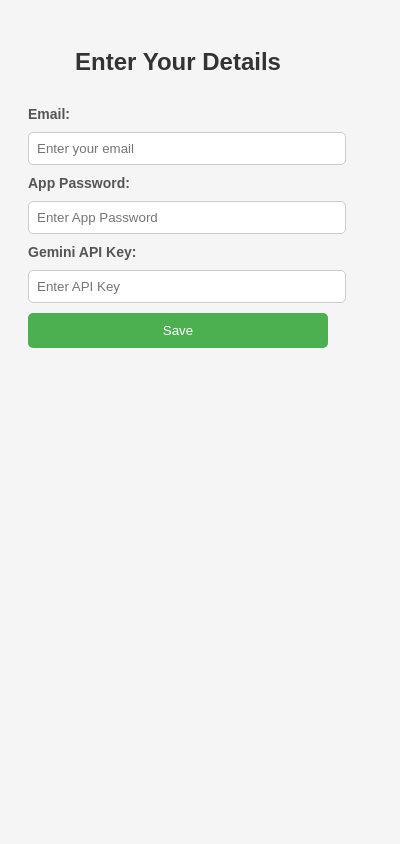
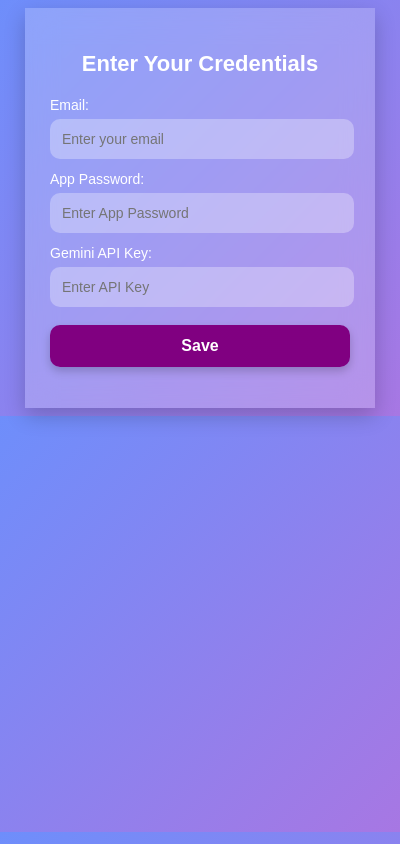
Before and after one commit to arikaran03/Email-to-do_AI, a browser extension: page popup.html in a window 400 px wide. Drawn offline with Linux system fonts and the light colour scheme; no server answers.

Commit message:
✨ Finalized the UI with a modern, clean, and attractive design!

```diff
--- a/popup.css
+++ b/popup.css
@@ -1,49 +1,85 @@
+/* Apply a smooth gradient background */
 body {
-    font-family: Arial, sans-serif;
-    width: 300px;
-    padding: 20px;
-    background-color: #f5f5f5;
+    font-family: 'Poppins', sans-serif;
+    background: linear-gradient(135deg, #6e8efb, #a777e3);
+    display: flex;
+    justify-content: center;
+    align-items: center;
+    border-radius: 20px;
+    overflow: hidden;
 }
 
+/* Container with glassmorphism effect */
 .container {
-    display: flex;
-    flex-direction: column;
-    gap: 10px;
+    background: rgba(255, 255, 255, 0.2);
+    backdrop-filter: blur(15px);
+    padding: 25px;
+    width: 300px; /* Increased width for better spacing */
+    box-shadow: 0px 8px 20px rgba(0, 0, 0, 0.2);
+    text-align: center;
+    transition: 0.3s ease-in-out;
 }
 
-h2 {
-    text-align: center;
-    color: #333;
+/* Subtle hover effect */
+.container:hover {
+    transform: scale(1.02);
 }
 
+/* Form title styling */
+h2 {
+    font-size: 22px;
+    font-weight: 700;
+    color: white;
+    margin-bottom: 20px;
+}
+
+/* Label styling */
 label {
     font-size: 14px;
-    font-weight: bold;
-    color: #555;
+    font-weight: 500;
+    display: block;
+    text-align: left;
+    margin: 12px 0 6px;
+    color: white;
 }
 
+/* Input field styling */
 input {
-    width: 100%;
-    padding: 8px;
-    border: 1px solid #ccc;
-    border-radius: 5px;
+    width: calc(100% - 20px); /* Ensures full width with padding */
+    padding: 12px;
+    border-radius: 10px;
+    border: none;
+    background: rgba(255, 255, 255, 0.3);
+    color: #333;
+    font-size: 14px;
+    outline: none;
+    transition: 0.3s ease-in-out;
 }
 
-button {
-    background-color: #4CAF50;
-    color: white;
-    padding: 10px;
-    border: none;
-    cursor: pointer;
-    border-radius: 5px;
+/* Input field focus effect */
+input:focus {
+    background: rgba(255, 255, 255, 0.5);
+    box-shadow: 0px 4px 10px rgba(0, 0, 0, 0.1);
 }
 
-button:hover {
-    background-color: #45a049;
+/* Button styling */
+button {
+    width: 100%; /* Now button matches the input field width */
+    background: linear-gradient(to right, #800080, #800081);
+    color: white;
+    padding: 12px;
+    border: none;
+    border-radius: 10px;
+    font-size: 16px;
+    font-weight: 600;
+    cursor: pointer;
+    margin-top: 18px;
+    transition: 0.4s ease-in-out;
+    box-shadow: 0px 4px 10px rgba(0, 0, 0, 0.2);
 }
 
-p {
-    text-align: center;
-    font-size: 14px;
-    margin-top: 5px;
+/* Button hover effect */
+button:hover {
+    background: linear-gradient(to right, #800081, #800085);
+    transform: scale(1.05);
 }
--- a/popup.html
+++ b/popup.html
@@ -8,7 +8,7 @@
 </head>
 <body>
     <div class="container">
-        <h2>Enter Your Details</h2>
+        <h2>Enter Your Credentials</h2>
 
         <label for="email">Email:</label>
         <input type="email" id="email" placeholder="Enter your email">
```
Also changed, not shown: content.js (+33 -12 lines).
